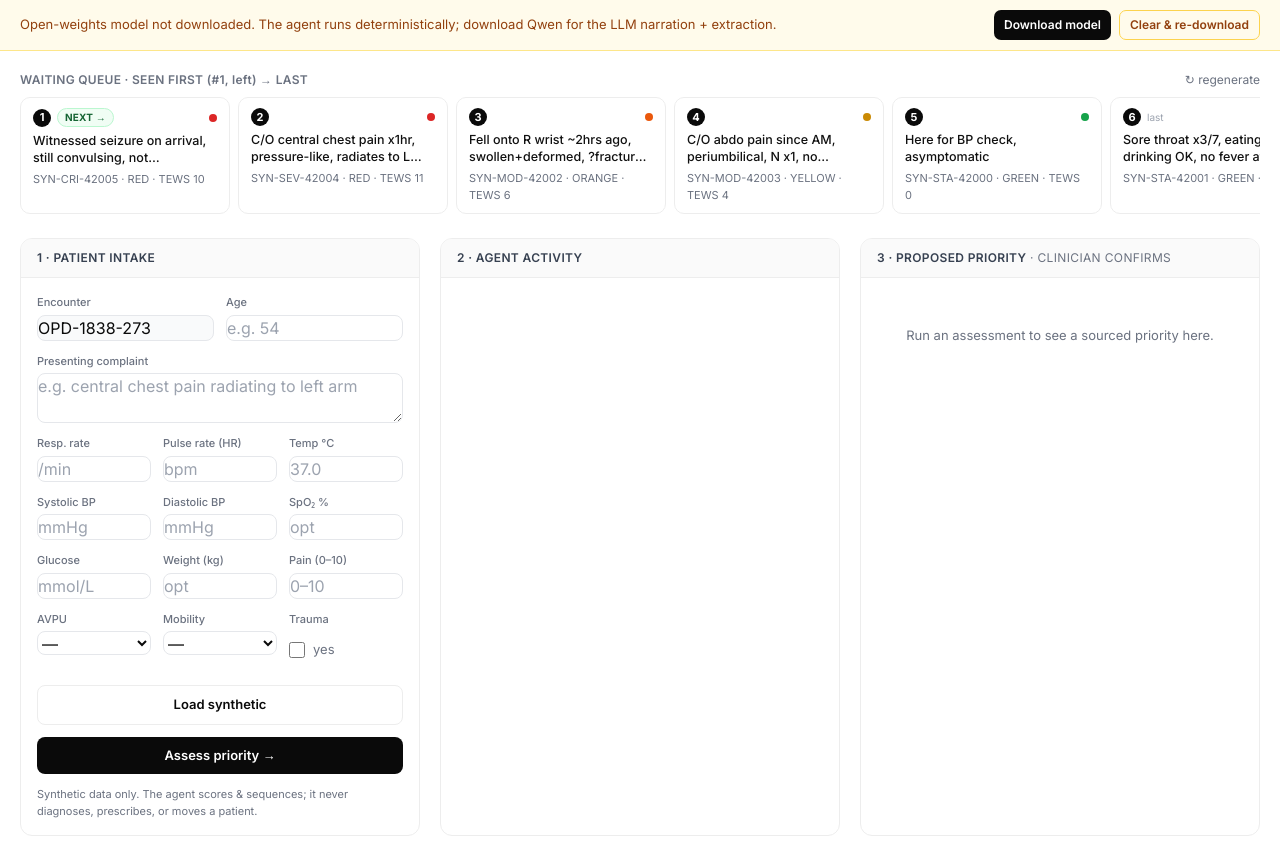
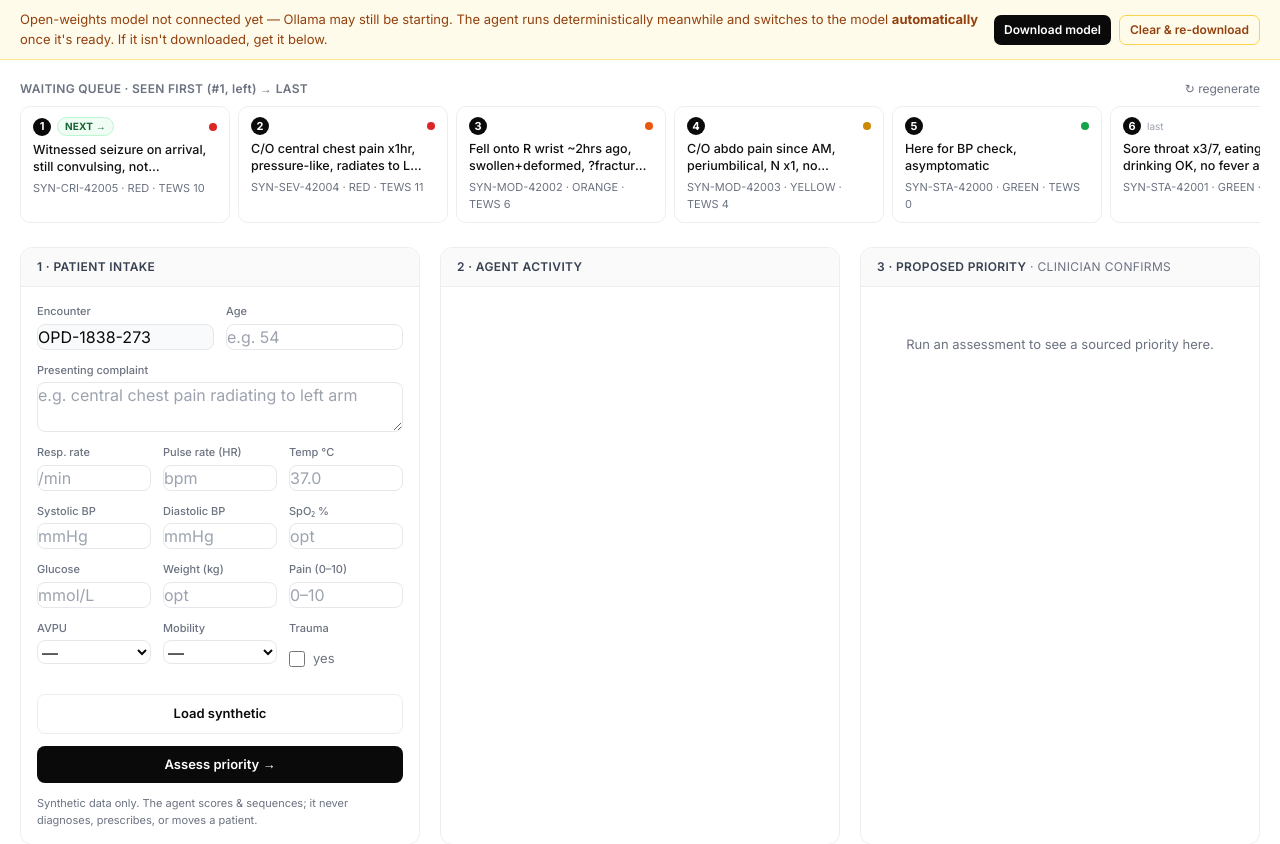
Before and after one commit to nnitiwe-dev/health-triageflow-lite, a FastAPI app: page / in a window 1280 px wide. Shown: the part 57-901 px from the top of the page. Run offline with FastAPI, Linux system fonts and the light colour scheme; data that the repository does not hold is empty; some libraries are stand-ins or nearby versions.

Commit message:
fix: don't block web startup on a cold Ollama; banner self-clears
Root cause of 'model: none': a cold Ollama can take 30-60s to be ready, longer
than our start wait, so startup gave up and cached model=None.

- Web startup now fires Ollama's launch without blocking and resolves the model
  lazily; the status poll switches to the model automatically once it's warm, so
  the banner clears on its own (no restart needed).
- Bump CLI start_server wait 25s -> 45s for cold starts (doctor/pull-model).
- Banner wording: 'not connected yet (Ollama may be starting)' instead of
  'not downloaded', since the model is usually already on disk.

```diff
--- a/src/triageflow/agent/ollama_manager.py
+++ b/src/triageflow/agent/ollama_manager.py
@@ -78,7 +78,7 @@ def resolve_model() -> tuple[str | None, bool]:
     return None, False
 
 
-def start_server(wait_s: float = 25.0) -> bool:
+def start_server(wait_s: float = 45.0) -> bool:
     """Make the Ollama server reachable, if it is not already.
 
     On macOS we prefer launching the Ollama.app (it manages a persistent server and owns
--- a/src/triageflow/web/app.py
+++ b/src/triageflow/web/app.py
@@ -50,9 +50,14 @@ def _sse(obj: dict[str, Any]) -> str:
 
 @app.on_event("startup")
 async def _startup() -> None:
-    st = om.ensure_ready(pull=False)
-    _state["model"] = st.model
-    _state["using_fallback"] = st.using_fallback
+    # Fire Ollama's launch but DON'T block startup — a cold Ollama can take 30-60s to be
+    # ready, and the web server must come up immediately. The model resolves as soon as the
+    # server is warm (via the status poll / _maybe_refresh_model), clearing the banner on its own.
+    if not await asyncio.to_thread(om.server_up):
+        await asyncio.to_thread(lambda: om.start_server(wait_s=0))
+    model, using_fallback = await asyncio.to_thread(om.resolve_model)
+    _state["model"] = model
+    _state["using_fallback"] = using_fallback
     mcp = TriageMCP(include_filesystem=True)
     try:
         await mcp.connect()
@@ -61,7 +66,7 @@ async def _startup() -> None:
         _state["servers"] = []
     _state["mcp"] = mcp
     # TRIAGEFLOW_NO_LLM=1 runs the agent deterministically (fast demos/evals, or LLM-off sites).
-    agent_model = None if os.environ.get("TRIAGEFLOW_NO_LLM") else st.model
+    agent_model = None if os.environ.get("TRIAGEFLOW_NO_LLM") else model
     _state["llm_enabled"] = agent_model is not None
     _state["agent"] = TriageAgent(mcp, model=agent_model)
 
--- a/src/triageflow/web/templates/index.html
+++ b/src/triageflow/web/templates/index.html
@@ -39,7 +39,7 @@
   <!-- Model-not-ready banner -->
   <div id="model-banner" class="hidden bg-amber-50 border-b border-amber-200">
     <div class="max-w-[1400px] mx-auto px-5 py-2.5 flex items-center justify-between gap-3 text-[13px]">
-      <span class="text-amber-800">Open-weights model not downloaded. The agent runs deterministically; download Qwen for the LLM narration + extraction.</span>
+      <span class="text-amber-800">Open-weights model not connected yet — Ollama may still be starting. The agent runs deterministically meanwhile and switches to the model <b>automatically</b> once it's ready. If it isn't downloaded, get it below.</span>
       <div class="flex gap-2 shrink-0">
         <button id="btn-pull" class="btn-sm bg-ink text-white">Download model</button>
         <button id="btn-repair" class="btn-sm border border-amber-300 text-amber-800">Clear &amp; re-download</button>
```
